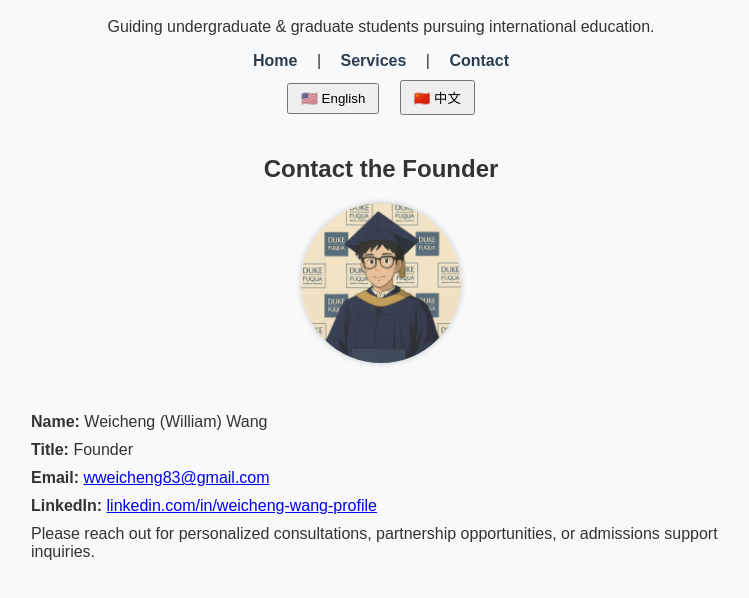
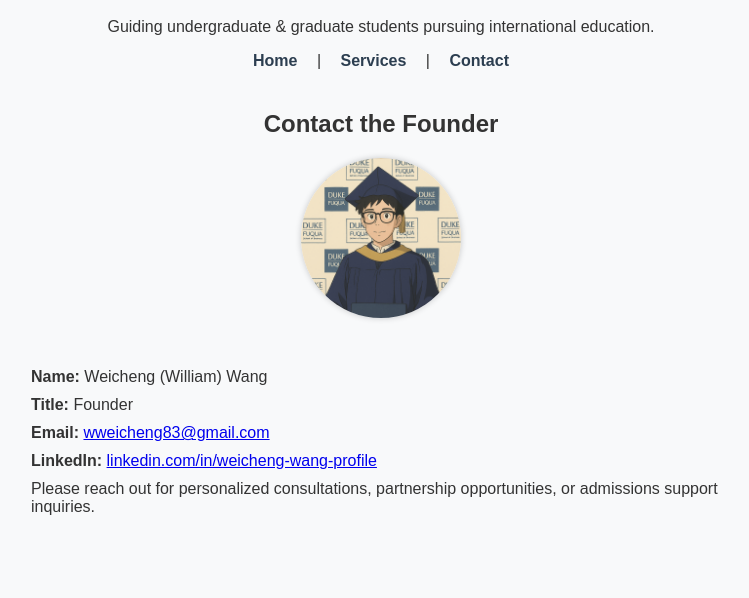
Before and after one commit to WilliamWangEdu/WilliamWangEdu.github.io, a plain HTML site: page contact.html in a window 1280 px wide. Shown: the part 80-678 px from the top of the page, without its empty margins (259-1008 px from the left). Drawn offline with Linux system fonts and the light colour scheme.

Commit message:
Update contact.html

```diff
--- a/contact.html
+++ b/contact.html
@@ -25,95 +25,31 @@
     .contact-details p {
       margin: 10px 0;
     }
-    .lang-zh {
-      display: none;
-    }
-    .language-toggle {
-      text-align: center;
-      margin-top: 10px;
-    }
-    .language-toggle button {
-      margin: 0 8px;
-      padding: 6px 12px;
-      cursor: pointer;
-    }
   </style>
 </head>
 <body>
   <header>
-    <h1>
-      <span class="lang-en">William International Education Advisory</span>
-      <span class="lang-zh">William国际升学咨询</span>
-    </h1>
-    <p>
-      <span class="lang-en">Guiding undergraduate & graduate students pursuing international education.</span>
-      <span class="lang-zh">为计划出国留学的本科生与研究生提供专业指导</span>
-    </p>
+    <h1>William International Education Advisory</h1>
+    <p>Guiding undergraduate & graduate students pursuing international education.</p>
     <nav>
       <a href="index.html">Home</a> |
       <a href="services.html">Services</a> |
       <a href="contact.html">Contact</a>
     </nav>
-
-    <div class="language-toggle">
-      <button onclick="setLang('en')">🇺🇸 English</button>
-      <button onclick="setLang('zh')">🇨🇳 中文</button>
-    </div>
   </header>
 
   <section>
-    <h2>
-      <span class="lang-en">Contact the Founder</span>
-      <span class="lang-zh">联系创始人</span>
-    </h2>
+    <h2>Contact the Founder</h2>
     <div class="contact-container">
       <img src="profile.jpg" alt="William Wang headshot">
       <div class="contact-details">
-        <p>
-          <strong>
-            <span class="lang-en">Name:</span>
-            <span class="lang-zh">姓名：</span>
-          </strong>
-          <span class="lang-en">Weicheng (William) Wang</span>
-          <span class="lang-zh">王炜程（William）</span>
-        </p>
-        <p>
-          <strong>
-            <span class="lang-en">Title:</span>
-            <span class="lang-zh">头衔：</span>
-          </strong>
-          <span class="lang-en">Founder</span>
-          <span class="lang-zh">创始人</span>
-        </p>
-        <p>
-          <strong>
-            <span class="lang-en">Email:</span>
-            <span class="lang-zh">邮箱：</span>
-          </strong>
-          <a href="mailto:wweicheng83@gmail.com">wweicheng83@gmail.com</a>
-        </p>
-        <p>
-          <strong>
-            <span class="lang-en">LinkedIn:</span>
-            <span class="lang-zh">LinkedIn：</span>
-          </strong>
-          <a href="https://www.linkedin.com/in/weicheng-wang-profile/" target="_blank">linkedin.com/in/weicheng-wang-profile</a>
-        </p>
-        <p>
-          <span class="lang-en">Please reach out for personalized consultations, partnership opportunities, or admissions support inquiries.</span>
-          <span class="lang-zh">欢迎联系我进行个性化咨询、合作机会或留学申请支持。</span>
-        </p>
+        <p><strong>Name:</strong> Weicheng (William) Wang</p>
+        <p><strong>Title:</strong> Founder</p>
+        <p><strong>Email:</strong> <a href="mailto:wweicheng83@gmail.com">wweicheng83@gmail.com</a></p>
+        <p><strong>LinkedIn:</strong> <a href="https://www.linkedin.com/in/weicheng-wang-profile/" target="_blank">linkedin.com/in/weicheng-wang-profile</a></p>
+        <p>Please reach out for personalized consultations, partnership opportunities, or admissions support inquiries.</p>
       </div>
     </div>
   </section>
-
-  <script>
-    function setLang(lang) {
-      const en = document.querySelectorAll('.lang-en');
-      const zh = document.querySelectorAll('.lang-zh');
-      en.forEach(el => el.style.display = lang === 'en' ? '' : 'none');
-      zh.forEach(el => el.style.display = lang === 'zh' ? '' : 'none');
-    }
-  </script>
 </body>
 </html>
```
